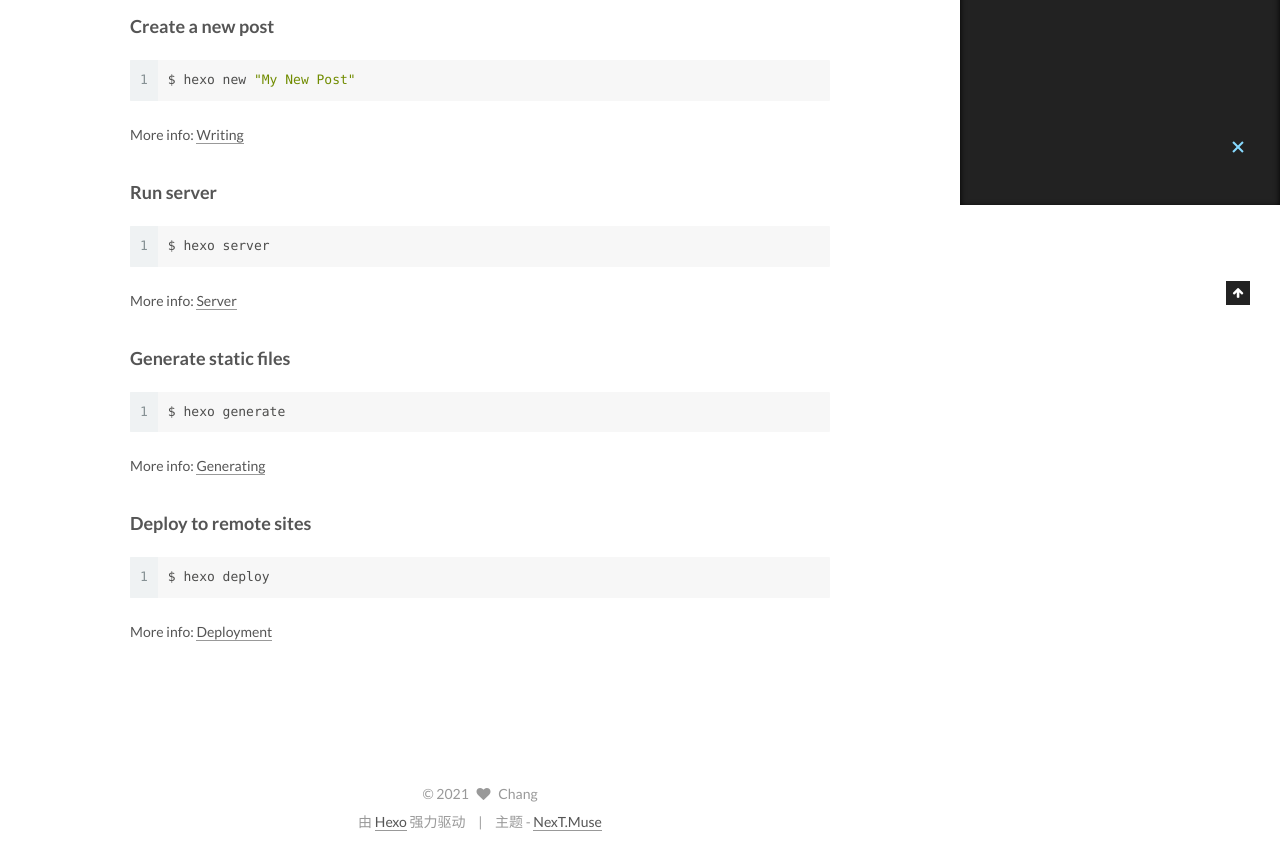
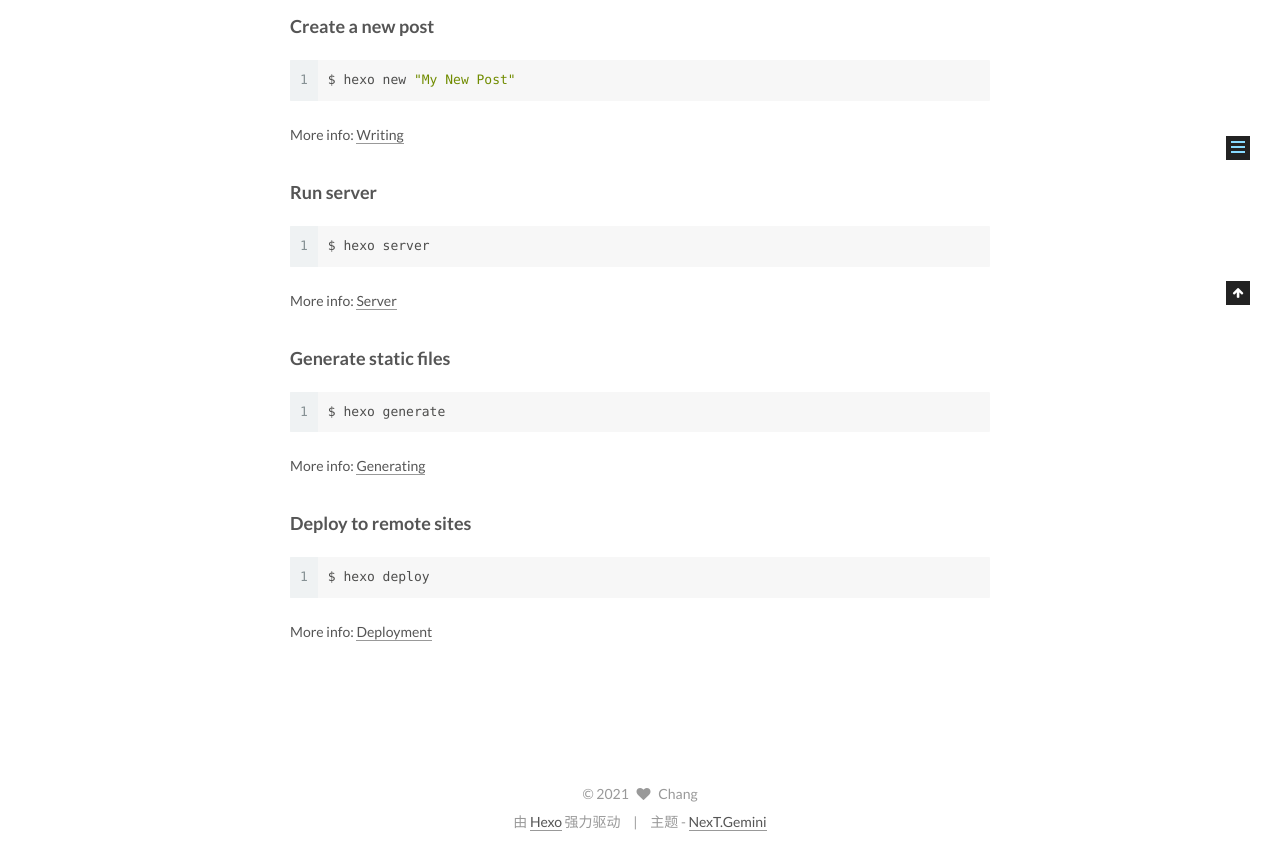
Before and after one commit to Hollmix/Hmvox.github.io, a plain HTML site: page 2021/06/11/hello-world/index.html in a window 1280 px wide. Shown: the part 595-1451 px from the top of the page. Drawn offline with Linux system fonts and the light colour scheme.

Commit message:
Site updated: 2021-06-11 09:42:41

```diff
--- a/2021/06/11/hello-world/index.html
+++ b/2021/06/11/hello-world/index.html
@@ -5,7 +5,7 @@
 
 
 
-<html class="theme-next muse use-motion" lang="zh-Hans">
+<html class="theme-next gemini use-motion" lang="zh-Hans">
 <head>
   <meta charset="UTF-8"/>
 <meta http-equiv="X-UA-Compatible" content="IE=edge" />
@@ -112,7 +112,7 @@
   var NexT = window.NexT || {};
   var CONFIG = {
     root: '',
-    scheme: 'Muse',
+    scheme: 'Gemini',
     sidebar: {"position":"left","display":"post","offset":12,"offset_float":12,"b2t":false,"scrollpercent":false,"onmobile":false},
     fancybox: true,
     tabs: true,
@@ -512,7 +512,7 @@
 <div class="theme-info">
   主题 -
   <a class="theme-link" target="_blank" rel="noopener" href="https://github.com/iissnan/hexo-theme-next">
-    NexT.Muse
+    NexT.Gemini
   </a>
 </div>
 
@@ -593,6 +593,13 @@
 
 
 
+  <script type="text/javascript" src="/js/src/affix.js?v=5.1.2"></script>
+
+  <script type="text/javascript" src="/js/src/schemes/pisces.js?v=5.1.2"></script>
+
+
+
+
   <script type="text/javascript" src="/js/src/scrollspy.js?v=5.1.2"></script>
 <script type="text/javascript" src="/js/src/post-details.js?v=5.1.2"></script>
 
```
Also changed, not shown: archives/2021/06/index.html (+10 -3 lines), archives/2021/index.html (+10 -3 lines), archives/index.html (+10 -3 lines), index.html (+10 -3 lines).
